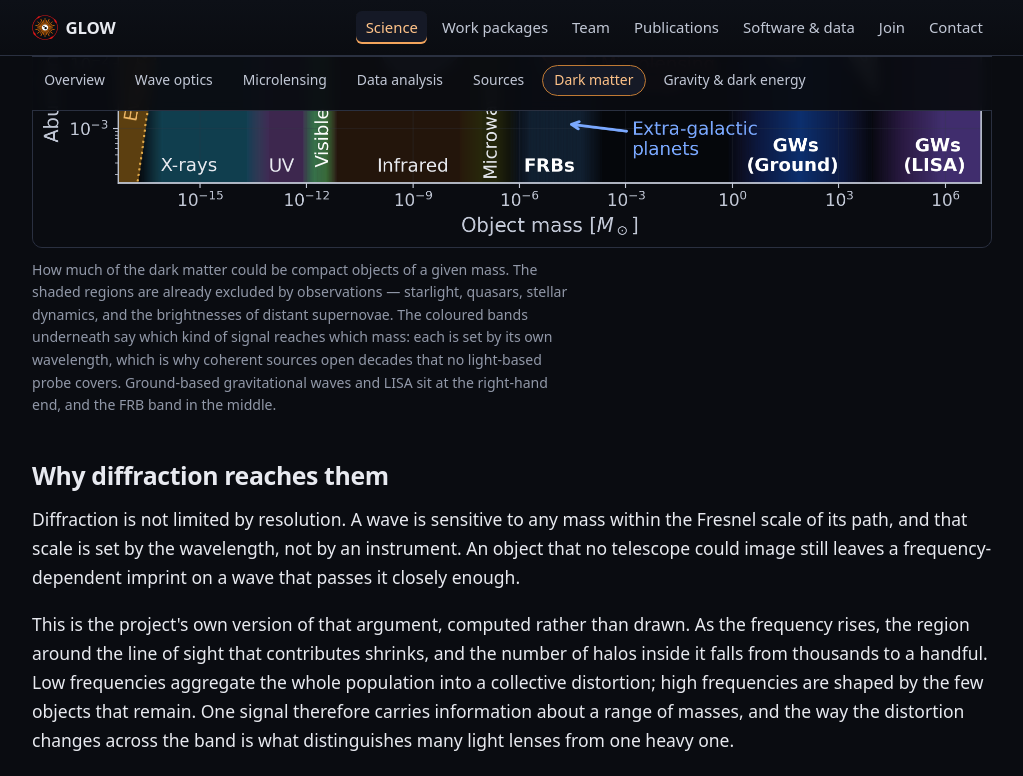
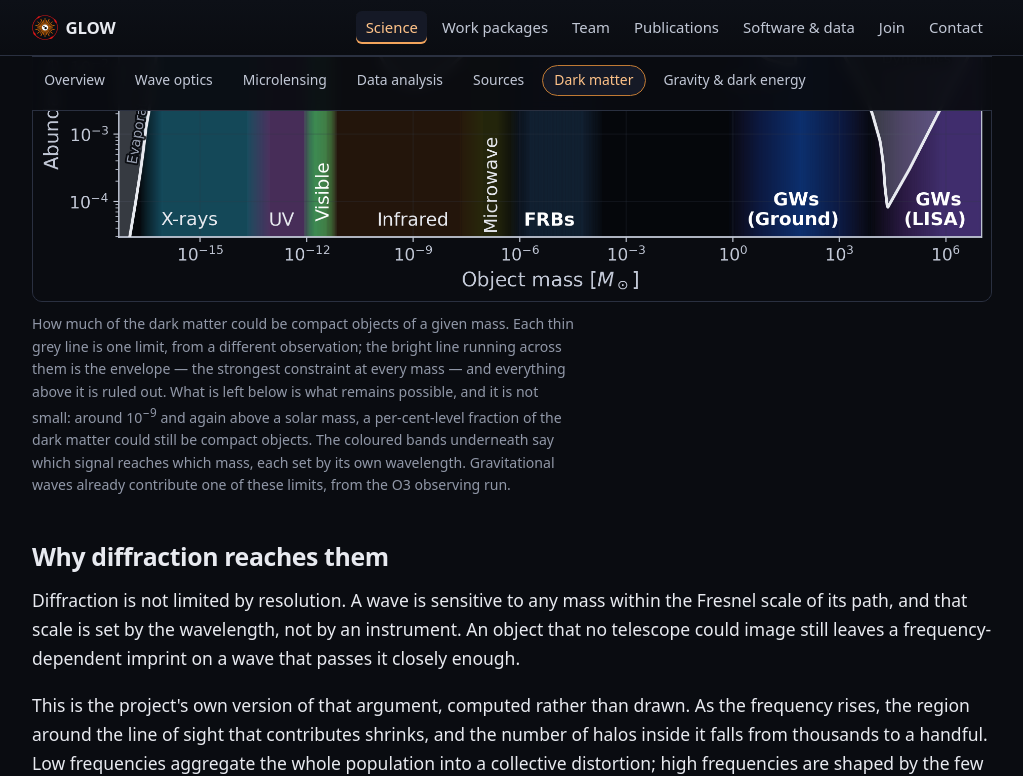
Before and after one commit to glow-astro/website, a Jekyll site: the page built from dark-matter.html, in a window 1280 px wide and 900 px high, scrolled down 1419 px, cut to the strip 0-776 px from the top of the window. Shown: the whole strip, without its empty margins (128-1151 px from the left). Built offline with Jekyll 4.4.1, drawn with Linux system fonts in a browser that asks for light colours.

Commit message:
Take the v2 dark-matter constraint figure
FIGURES.md calls DM_WO_v2 the current version and keeps DM_WO as the previous
generation, and the reason it gives is exactly what this page needed: v2 draws
one envelope -- the strongest limit at each mass -- with the excluded region
shaded above it, where the old figure shaded every bound separately and left
the reader to work out which curve actually bounded the allowed region.

So the caption can now make a claim it could not make before: what is left
below the envelope is what remains possible, and around 10^-9 and again above a
solar mass that is a per-cent-level fraction of the dark matter. It also notes
that gravitational waves already supply one of these limits, from O3, which the
old version did not label.

Taken at the default text level. _clean and _full exist; the provenance comment
in the page records all three, since an inline figure has no `source` field the
way a topics.yml opener does.

Height goes 654 -> 761, so the reserved space is updated with it. Two things the
old figure had are gone from v2 by design and are gone from the caption too: the
OGLE microlensing hint and the "Primordial Black Hole Dark Matter?" box.

Review document regenerated.

Co-Authored-By: Claude Opus 5 (1M context) <noreply@anthropic.com>

```diff
--- a/dark-matter.html
+++ b/dark-matter.html
@@ -32,18 +32,27 @@ topic_id: dark-matter
     smaller than the telescope can resolve.
   </p>
 
+  {%- comment -%}
+    application_plots, plots/dm_forecasts/DM_WO_v2 (utils/pbh_em_panel.py).
+    The v2 idiom is what makes it usable here: one envelope line for the
+    strongest limit at each mass, rather than a stack of separately shaded
+    bounds that leaves the reader to work out which one actually bounds the
+    allowed region. Two other text levels exist, _clean and _full.
+  {%- endcomment -%}
   <figure class="topic-figure">
     <img src="{{ '/media/dm-constraints.png' | relative_url }}"
-         width="1893" height="654" loading="lazy"
-         alt="Fraction of dark matter in compact objects against object mass, from 10 to the minus 18 up to 10 to the 7 solar masses. Shaded regions marked stars, quasars, dynamics and supernovae are excluded. Coloured bands along the bottom label which messenger probes which mass range: X-rays through visible and infrared to FRBs, ground-based gravitational waves and LISA.">
+         width="1893" height="761" loading="lazy"
+         alt="Fraction of dark matter in compact objects against object mass, from 10 to the minus 18 up to 10 to the 7 solar masses. Thin grey lines are individual limits, each labelled — evaporation, HSC, stars, quasars, gravitational waves from O3, supernovae, radio and dynamics. A single bright line traces the strongest limit at each mass, with everything above it shaded as excluded. Coloured bands along the bottom label which messenger reaches which mass range, from X-rays through visible and infrared to FRBs, ground-based gravitational waves and LISA.">
     <figcaption>
-      How much of the dark matter could be compact objects of a given mass. The
-      shaded regions are already excluded by observations — starlight, quasars,
-      stellar dynamics, and the brightnesses of distant supernovae. The coloured
-      bands underneath say which kind of signal reaches which mass: each is set
-      by its own wavelength, which is why coherent sources open decades that no
-      light-based probe covers. Ground-based gravitational waves and LISA sit at
-      the right-hand end, and the FRB band in the middle.
+      How much of the dark matter could be compact objects of a given mass.
+      Each thin grey line is one limit, from a different observation; the bright
+      line running across them is the envelope — the strongest constraint at
+      every mass — and everything above it is ruled out. What is left below is
+      what remains possible, and it is not small: around 10<sup>−9</sup> and
+      again above a solar mass, a per-cent-level fraction of the dark matter
+      could still be compact objects. The coloured bands underneath say which
+      signal reaches which mass, each set by its own wavelength. Gravitational
+      waves already contribute one of these limits, from the O3 observing run.
     </figcaption>
   </figure>
 </section>
```
Also changed, not shown: media/dm-constraints.png.
